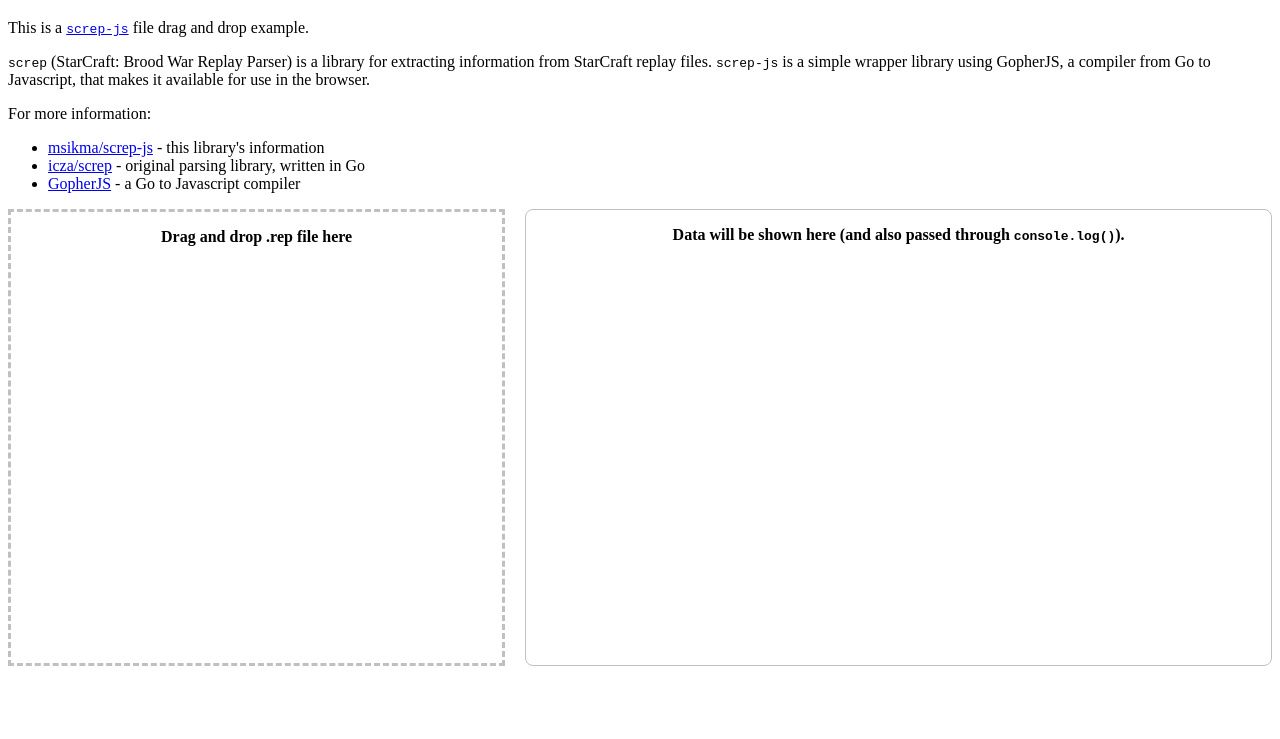
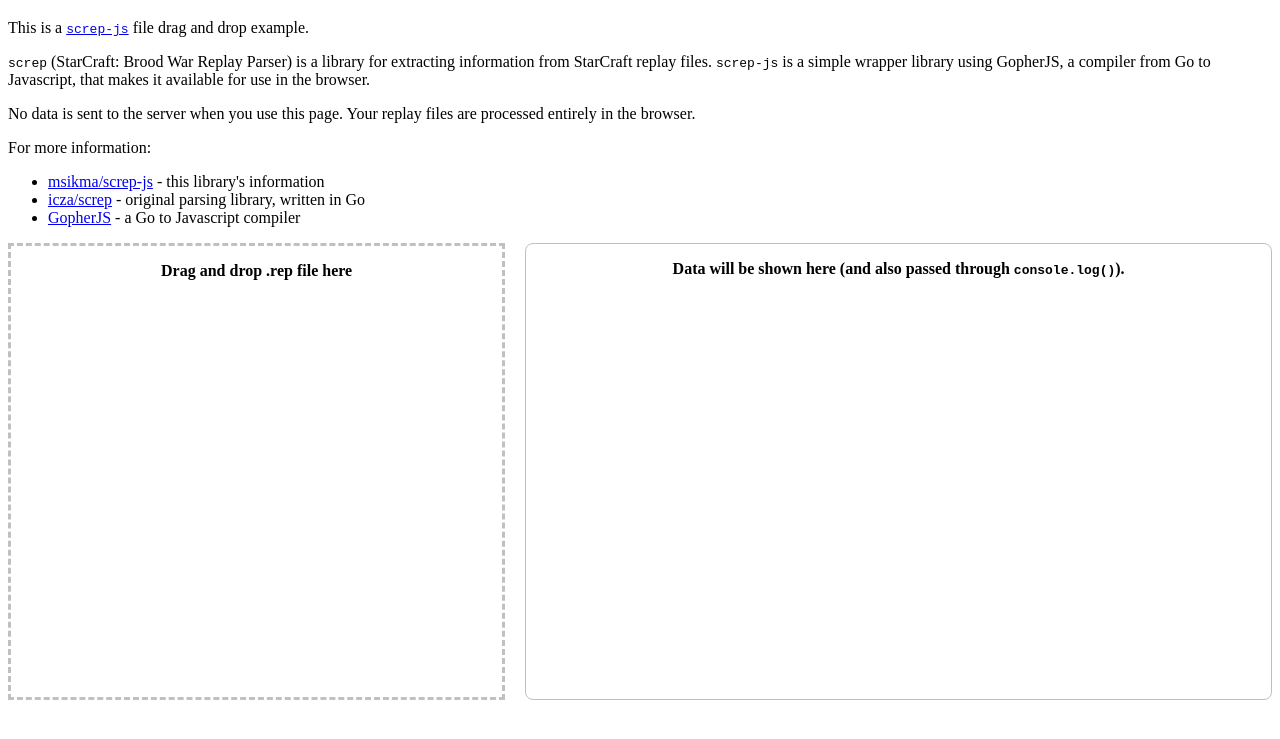
Before and after one commit to msikma/screp-js, a website built with webpack: page docs/index.html in a window 1280 px wide. Shown: the part 61-800 px from the top of the page. Built offline with nearby package versions, Linux system fonts and the light colour scheme.

Commit message:
Add clarification

```diff
--- a/docs/index.html
+++ b/docs/index.html
@@ -56,6 +56,7 @@
   <h1>screp-js example</h1>
   <p>This is a <tt><a href="https://github.com/msikma/screp-js">screp-js</a></tt> file drag and drop example.</p>
   <p><tt>screp</tt> (StarCraft: Brood War Replay Parser) is a library for extracting information from StarCraft replay files. <tt>screp-js</tt> is a simple wrapper library using GopherJS, a compiler from Go to Javascript, that makes it available for use in the browser.</p>
+  <p>No data is sent to the server when you use this page. Your replay files are processed entirely in the browser.</p>
   <p>For more information:</p>
   <ul>
     <li><a href="https://github.com/msikma/screp-js">msikma/screp-js</a> - this library's information</li>
```
